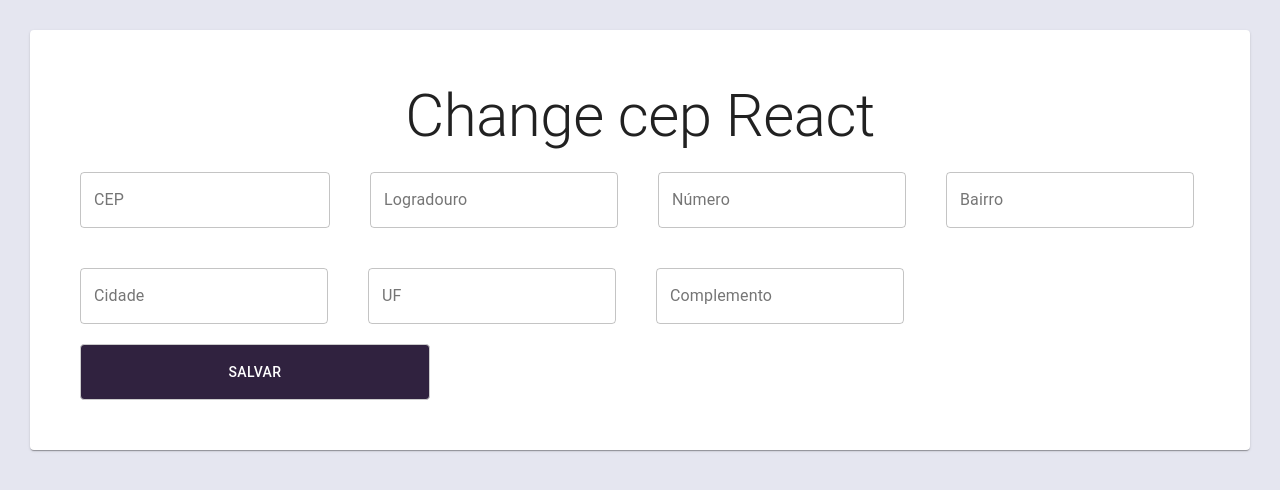
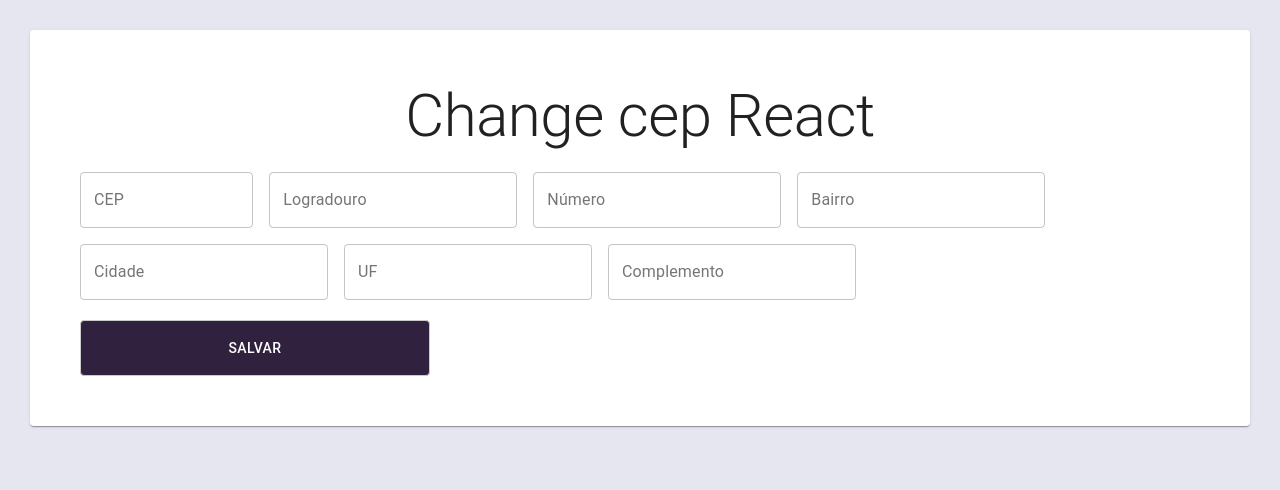
Before and after one commit to brenogsouza/fetch_cep_react, a React (Create React App) app: page / in a window 1280 px wide. Shown: the top 490 px of the page. Built offline with nearby package versions, Linux system fonts and the light colour scheme.

Commit message:
setado loading

```diff
--- a/src/components/Form.js
+++ b/src/components/Form.js
@@ -1,4 +1,11 @@
-import { Button, Grid, Paper, TextField, Typography } from "@material-ui/core";
+import {
+  Button,
+  CircularProgress,
+  Grid,
+  Paper,
+  TextField,
+  Typography
+} from "@material-ui/core";
 import React, { useEffect, useReducer, useState } from "react";
 import CepApi from "../api/cepApi";
 import { handleCepMask } from "../utils/cepMask";
@@ -7,6 +14,7 @@ import { Container } from "./styles";
 export default function Form() {
   const [cep, setCep] = useState("");
   const [endereco, dispatch] = useReducer(reducer, initialState);
+  const [loading, setLoading] = useState(false);
 
   console.log(endereco);
 
@@ -16,7 +24,9 @@ export default function Form() {
         return;
       }
       console.log("buscar cep", cep);
+      setLoading(true);
       const res = await CepApi.getInstance().get(cep);
+      setLoading(false);
       console.log(res.data);
       dispatch({
         type: "UPDATE_ENDERECO",
@@ -38,8 +48,8 @@ export default function Form() {
         <Typography variant="h2" align="center">
           Change cep React
         </Typography>
-        <Grid container spacing={5}>
-          <Grid item xs={12} sm={12} md={3} lg={3} xl={3}>
+        <Grid container spacing={2}>
+          <Grid item xs={12} sm={12} md={2} lg={2} xl={2}>
             <TextField
               fullWidth
               variant="outlined"
@@ -49,6 +59,13 @@ export default function Form() {
               onChange={handleChangeCep}
             />
           </Grid>
+          {loading && (
+            <>
+              <CircularProgress />
+              <span>BUSCANDO CEP...</span>
+            </>
+          )}
+
           {[
             {
               label: "Logradouro",
@@ -119,6 +136,7 @@ export default function Form() {
                 fullWidth
                 variant="outlined"
                 onChange={handleChangeField}
+                disabled={loading}
               />
             </Grid>
           ))}
```
